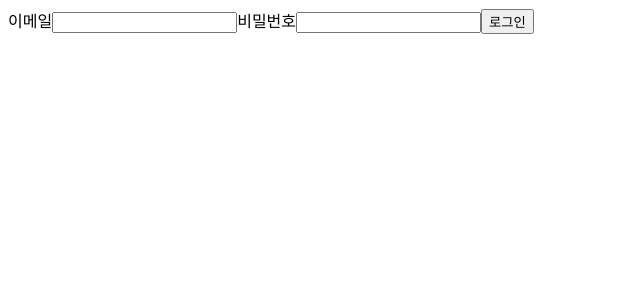
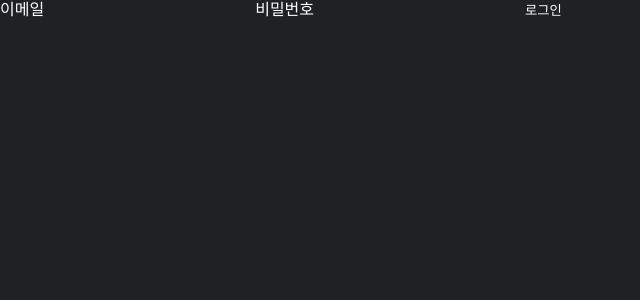
Before and after one commit to mihyunLee/wanted-pre-onboarding-frontend, a React (Create React App) app: page / in a window 1280 px wide. Shown: the top 300 px of the page, without its empty margins (0-640 px from the left). Built offline with nearby package versions, Linux system fonts and the light colour scheme.

Commit message:
💄 design: 글로벌 스타일 설정

```diff
--- a/src/App.js
+++ b/src/App.js
@@ -1,6 +1,12 @@
 import AppRouter from "./routes/Router";
+import GlobalStyle from "./styles/GlobalStyle";
 
 function App() {
-  return <AppRouter />;
+  return (
+    <>
+      <GlobalStyle />
+      <AppRouter />
+    </>
+  );
 }
 export default App;
--- /dev/null
+++ b/src/styles/GlobalStyle.js
@@ -0,0 +1,67 @@
+import { createGlobalStyle } from "styled-components";
+import reset from "styled-reset";
+
+const GlobalStyle = createGlobalStyle`
+	${reset};
+
+	*{
+		box-sizing: border-box;
+	}
+	:root{
+		--black: #1F2125;
+		--white: #fff;
+		font-size: 16px;
+
+	}
+	body{
+		font-family: 'Pretendard', sans-serif;
+		background-color: var(--black);
+		color: var(--white);
+	}
+	a{
+		text-decoration: none;
+		color: inherit;
+	}
+	button {
+		border: 0;
+		padding: 0;
+		background: transparent;
+		font-family: inherit;
+		color: inherit;
+		cursor: pointer;
+	}
+	img{
+		width: 100%;
+		vertical-align: middle;
+	}
+	svg{
+		vertical-align: middle;
+	}
+	input{
+		background: unset;
+		border: unset;
+		font: inherit;
+	}
+	textarea {
+		border: none;
+		overflow: auto;
+		outline: none;
+		-webkit-box-shadow: none;
+		-moz-box-shadow: none;
+		box-shadow: none;
+		resize: none;
+		font: inherit;
+	}
+	.a11y {
+		clip: rect(1px, 1px, 1px, 1px);
+		clip-path: inset(50%);
+		width: 1px;
+		height: 1px;
+		margin: -1px;
+		overflow: hidden;
+		padding: 0;
+		position: absolute;
+	}
+`;
+
+export default GlobalStyle;
--- /dev/null
+++ b/src/styles/fonts.css
@@ -0,0 +1,7 @@
+@font-face {
+  font-family: "Pretendard";
+  src: url("https://cdn.jsdelivr.net/gh/Project-Noonnu/noonfonts_2107@1.1/Pretendard-Regular.woff")
+    format("woff");
+  font-weight: 400;
+  font-style: normal;
+}
```
